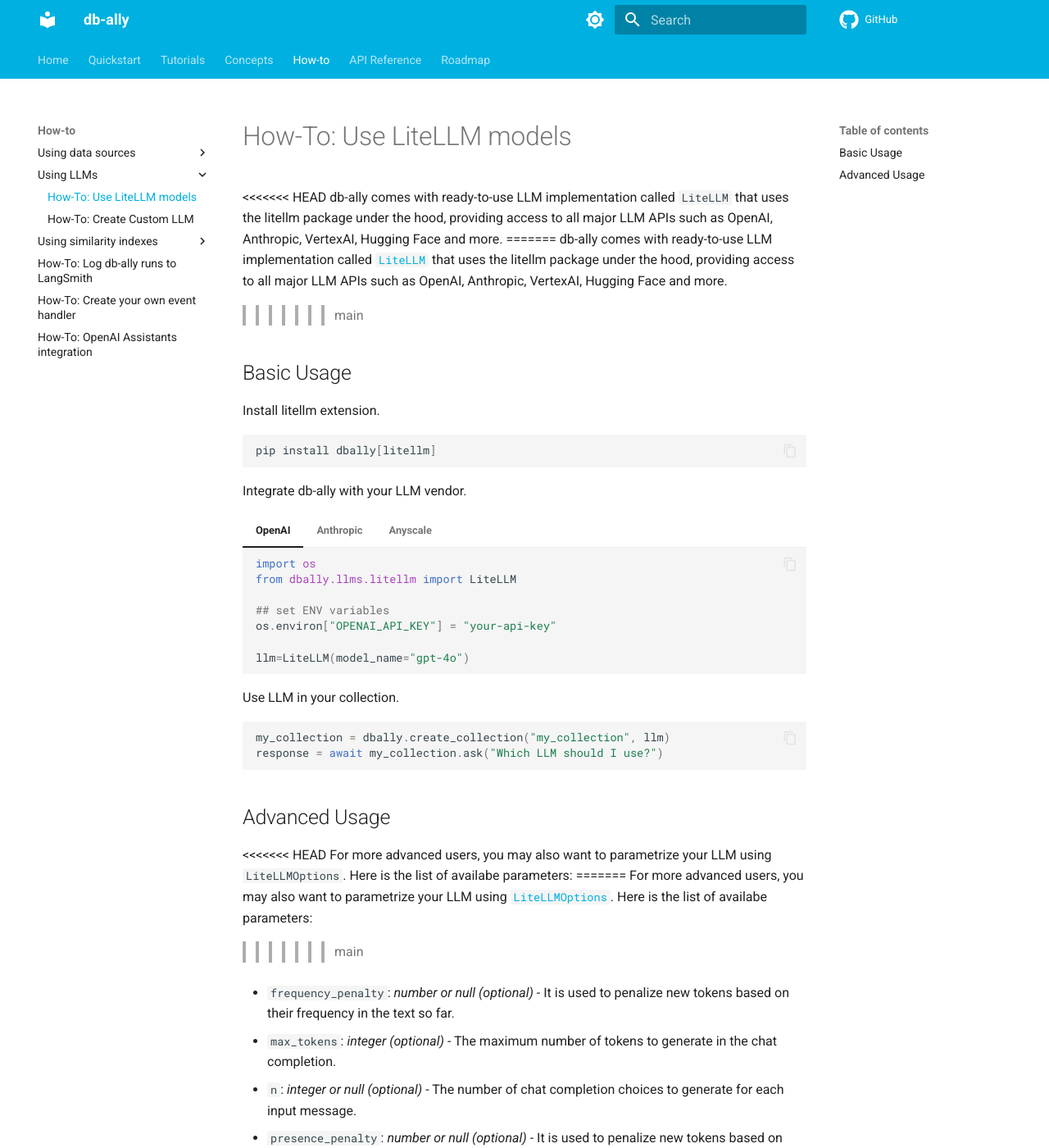
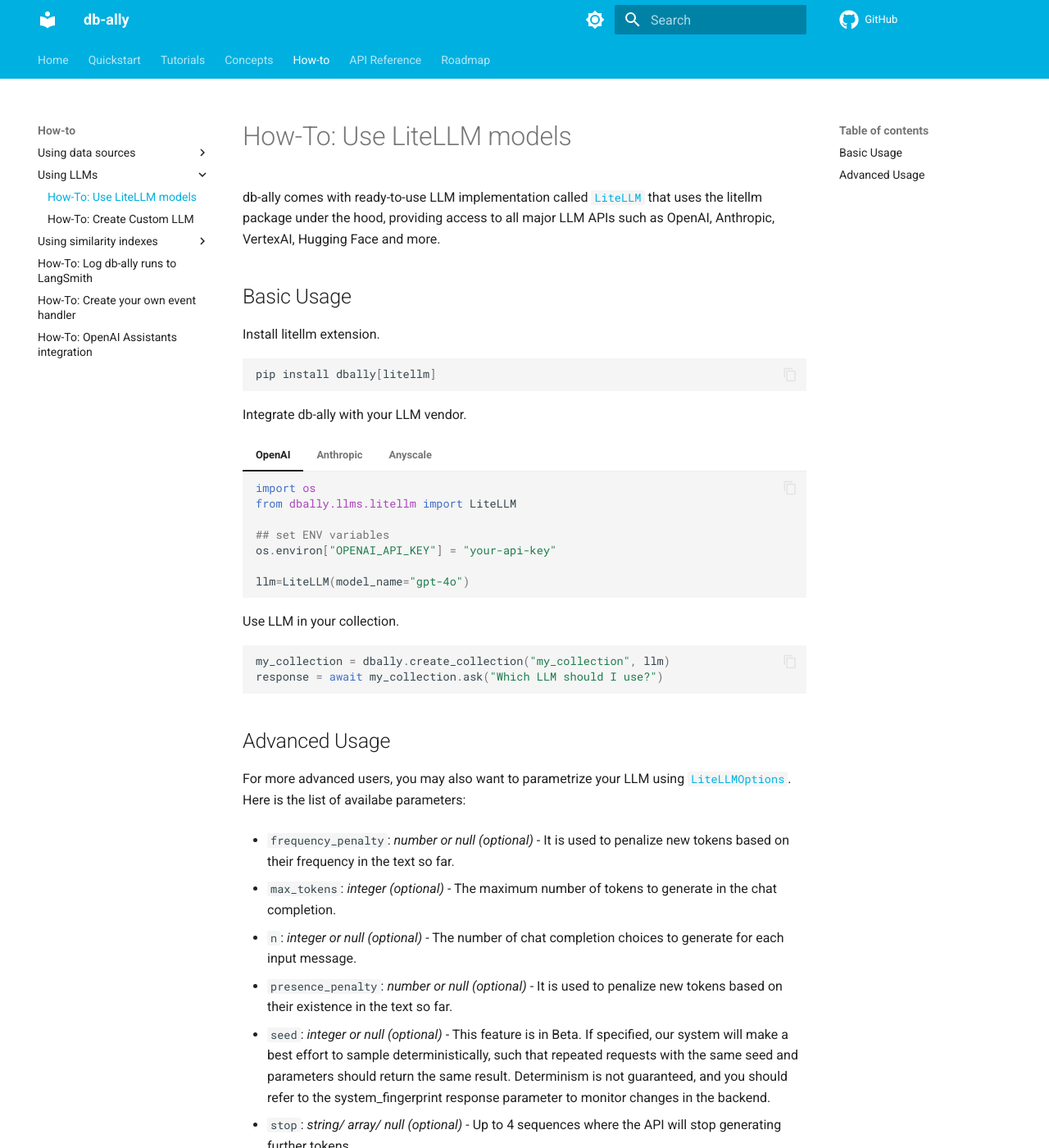
Before and after one commit to deepsense-ai/db-ally, an MkDocs documentation site: the page built from docs/how-to/llms/litellm.md, in a window 1280 px wide and 1400 px high. Shown: the whole window at 82% size. Built offline with MkDocs 1.6.1 and Material for MkDocs 9.7.7, drawn with Linux system fonts in a browser that asks for light colours; comment, search, counter and statistics services are not loaded; some of the changed text lies outside the part shown.

Commit message:
linter fixups

````diff
--- a/docs/how-to/llms/litellm.md
+++ b/docs/how-to/llms/litellm.md
@@ -1,10 +1,6 @@
 # How-To: Use LiteLLM models
 
-<<<<<<< HEAD
-db-ally comes with ready-to-use LLM implementation called `LiteLLM` that uses the litellm package under the hood, providing access to all major LLM APIs such as OpenAI, Anthropic, VertexAI, Hugging Face and more.
-=======
 db-ally comes with ready-to-use LLM implementation called [`LiteLLM`](../../reference/llms/litellm.md#dbally.llms.litellm.LiteLLM) that uses the litellm package under the hood, providing access to all major LLM APIs such as OpenAI, Anthropic, VertexAI, Hugging Face and more.
->>>>>>> main
 
 ## Basic Usage
 
@@ -61,11 +57,7 @@
 
 ## Advanced Usage
 
-<<<<<<< HEAD
-For more advanced users, you may also want to parametrize your LLM using `LiteLLMOptions`. Here is the list of availabe parameters:
-=======
 For more advanced users, you may also want to parametrize your LLM using [`LiteLLMOptions`](../../reference/llms/litellm.md#dbally.llms.clients.litellm.LiteLLMOptions). Here is the list of availabe parameters:
->>>>>>> main
 
 - `frequency_penalty`: *number or null (optional)* - It is used to penalize new tokens based on their frequency in the text so far.
 
@@ -90,11 +82,7 @@
 my_collection = dbally.create_collection("my_collection", llm)
 ```
 
-<<<<<<< HEAD
-You can also override any default parameter on `ask` call:
-=======
 You can also override any default parameter on [`ask`](../../reference/collection.md#dbally.Collection.ask) call.
->>>>>>> main
 
 ```python
 response = await my_collection.ask(
````
Also changed, not shown: docs/how-to/llms/custom.md (line endings or trailing spaces).
